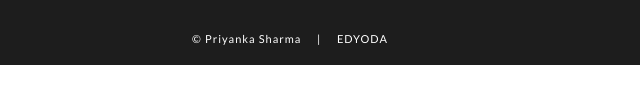
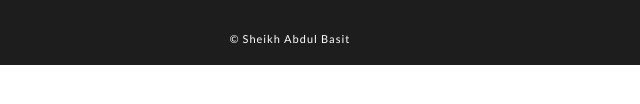
Before and after one commit to basitsheikhabdul/ShadowFox-intermediate_Project, a plain HTML site: page footer.html in a window 1280 px wide. Shown: the part 228-332 px from the top of the page, 350-990 px from the left. Drawn offline with Linux system fonts and the light colour scheme.

Commit message:
Update footer.html

```diff
--- a/footer.html
+++ b/footer.html
@@ -45,7 +45,7 @@
                     <p> united states </p>
                 </div>
             </div>
-            <div id="credit"><a href="https://linkedin.com/in/priyanka-sharma-b79401142"> © Priyanka Sharma </a> &nbsp&nbsp&nbsp | &nbsp&nbsp&nbsp <a href="https://www.edyoda.com/" target="_blank"> EDYODA </a></div>
+            <div id="credit"><a href="https://www.linkedin.com/in/basitsheikhabdul/"> © Sheikh Abdul Basit </a></div>
         </section>
 
     </footer>
```
